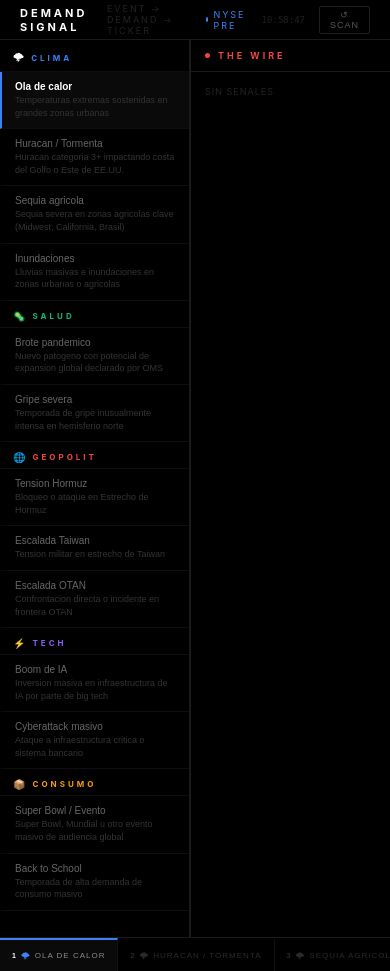
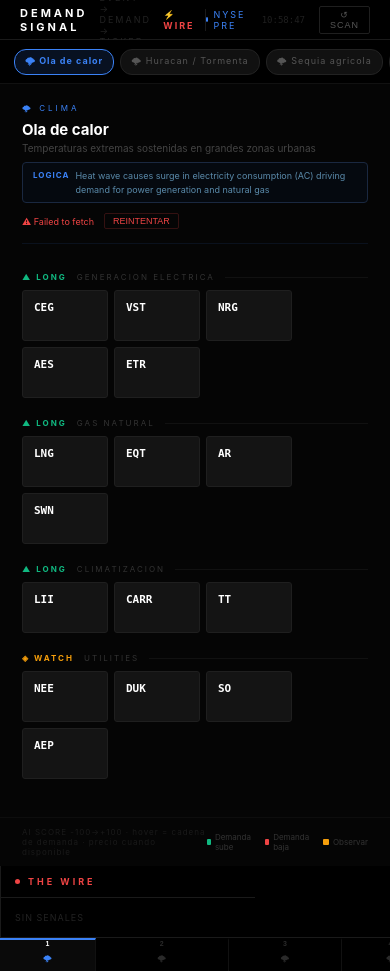
Before and after one commit to dfterd-bot/world_dash, a Flask app: page / in a window 390 px wide. Run offline with Flask 3, Linux system fonts and the light colour scheme.

Commit message:
Update index.html

```diff
--- a/templates/index.html
+++ b/templates/index.html
@@ -28,6 +28,26 @@
 
   /* SIDEBAR */
   #sidebar { width:190px; background:#000; border-right:1px solid #1a1a1a; overflow-y:auto; flex-shrink:0; }
+
+  /* MOBILE */
+  @media (max-width: 768px) {
+    #sidebar { display:none; }
+    #wire { display:none; }
+    #layout { flex-direction:column; }
+    #main { width:100%; }
+    .tickers-row { gap:4px; }
+    .ticker-cell { min-width:72px; padding:8px 8px; }
+    .ticker-cell .sym { font-size:10px; }
+    .ticker-cell .score-val { font-size:13px; }
+    #tabs { height:auto; flex-wrap:nowrap; overflow-x:auto; }
+    .tab-btn { padding:6px 10px; flex-direction:column; height:auto; gap:2px; }
+    .tab-name { font-size:7px; }
+    #main-inner { padding:12px 14px; }
+    .ev-name { font-size:13px; }
+    .logic-pill { display:none; }
+    #mobile-wire-toggle { display:flex !important; }
+    #wire.mobile-visible { display:flex !important; position:fixed; top:40px; left:0; right:0; bottom:34px; z-index:50; width:100%; }
+  }
   .cat-header { padding:9px 13px 5px; border-bottom:1px solid #0d0d0d; display:flex; align-items:center; gap:7px; }
   .cat-header .cat-dot { font-size:10px; }
   .cat-header .cat-label { font-size:8px; letter-spacing:3px; font-weight:700; }
@@ -137,6 +157,9 @@
   <div style="display:flex;align-items:center">
     <span class="brand">DEMAND SIGNAL</span>
     <span class="tag">EVENT → DEMAND → TICKER</span>
+  </div>
+  <div id="mobile-wire-toggle" onclick="toggleWire()" style="display:none;align-items:center;cursor:pointer;padding:0 10px;border-right:1px solid #1a1a1a;">
+    <span style="font-size:9px;color:#EF4444;letter-spacing:2px;font-weight:700">⚡ WIRE</span>
   </div>
   <div class="right">
     <div style="display:flex;align-items:center">
@@ -420,6 +443,30 @@
   document.getElementById("top-movers").innerHTML = html;
 }
 
+function renderMobileEventPills() {
+  // inject a mobile-only pill bar if not exists
+  let bar = document.getElementById("mobile-event-pills");
+  if (!bar) {
+    bar = document.createElement("div");
+    bar.id = "mobile-event-pills";
+    bar.style.cssText = "display:none;overflow-x:auto;white-space:nowrap;padding:8px 14px;border-bottom:1px solid #111;background:#000;flex-shrink:0;";
+    document.getElementById("main").insertBefore(bar, document.getElementById("main-inner"));
+  }
+  // only show on mobile via CSS
+  if (window.innerWidth <= 768) bar.style.display = "block";
+  const cats = {};
+  EVENTS.forEach(ev => { if (!cats[ev.cat]) cats[ev.cat] = []; cats[ev.cat].push(ev); });
+  let html = "";
+  for (const [cat, evs] of Object.entries(cats)) {
+    const meta = CAT[cat];
+    evs.forEach(ev => {
+      const isAct = ev.id === activeId;
+      html += `<span onclick="switchEvent('${ev.id}')" style="display:inline-block;margin-right:6px;padding:4px 10px;border-radius:12px;font-size:9px;cursor:pointer;letter-spacing:1px;font-weight:${isAct?700:400};background:${isAct?meta.color+"22":"#111"};color:${isAct?meta.color:"#555"};border:1px solid ${isAct?meta.color:"#222"}">${meta.dot} ${ev.label}</span>`;
+    });
+  }
+  bar.innerHTML = html;
+}
+
 function renderHeatmap(event, ai) {
   const scores = ai?.scores ?? {};
   const loading = aiRunning;
@@ -486,6 +533,7 @@
   const event = EVENTS.find(e=>e.id===activeId);
   const ai    = aiCache[activeId];
   renderSidebar();
+  renderMobileEventPills();
   renderTabs();
   renderEventHeader(event, ai);
   if (loadingAI && !ai) renderLoadingState();
@@ -541,6 +589,12 @@
   await runAI(force);
 }
 
+// ── MOBILE WIRE TOGGLE ───────────────────────────────────────────────────────
+function toggleWire() {
+  const wire = document.getElementById("wire");
+  wire.classList.toggle("mobile-visible");
+}
+
 // ── INIT ──────────────────────────────────────────────────────────────────────
 setInterval(updateMarketIndicator, 1000);
 priceTimer = setInterval(() => { const ev=EVENTS.find(e=>e.id===activeId); loadPrices([...new Set(ev.sectors.flatMap(s=>s.tickers))]); }, 60000);
```
